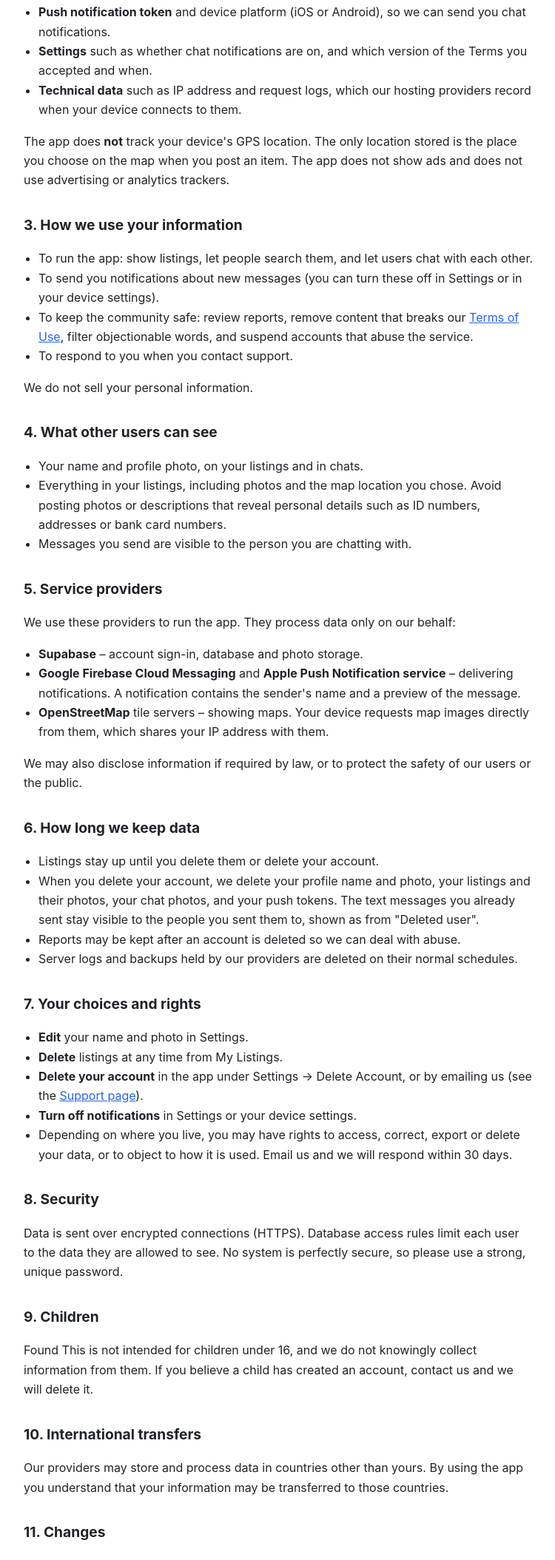
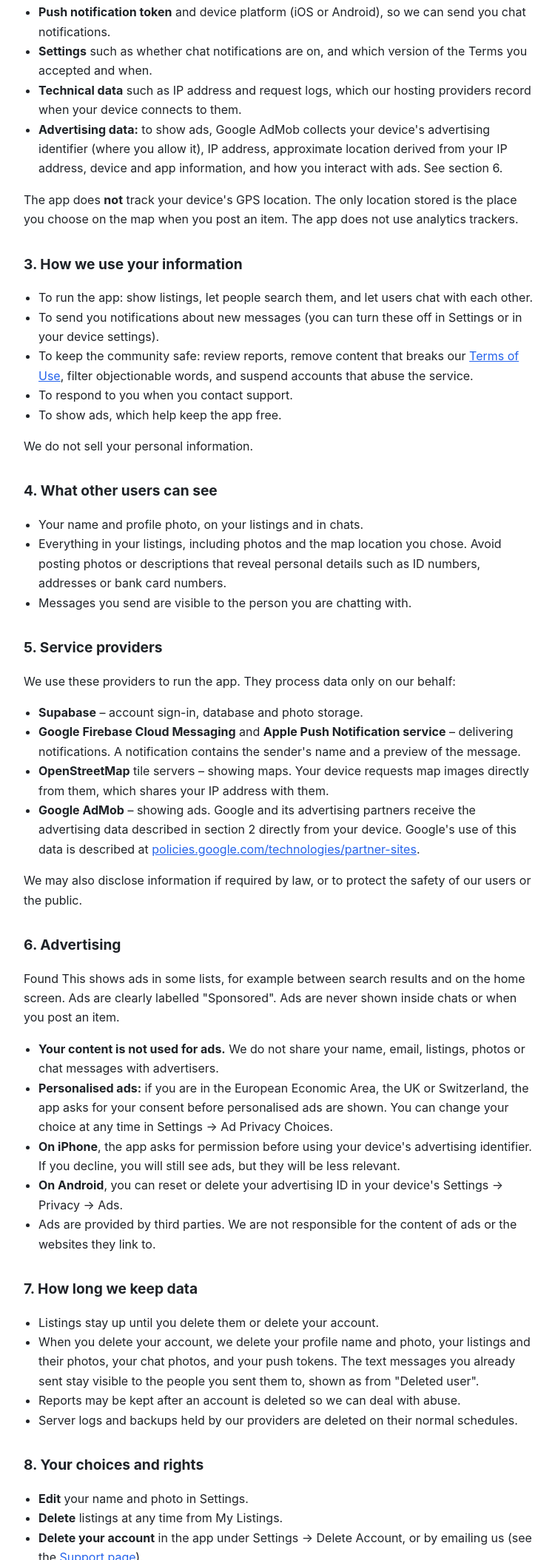
Before and after one commit to birukabrha/found-this-legal, a plain HTML site: page privacy/index.html in a window 1280 px wide. Shown: the part 691-2800 px from the top of the page at 74% size, without its empty margins (264-1014 px from the left). Drawn offline with Linux system fonts and the light colour scheme.

Commit message:
Update privacy policy effective date and sections

```diff
--- a/privacy/index.html
+++ b/privacy/index.html
@@ -15,7 +15,7 @@
   </nav>
 
   <h1>Privacy Policy</h1>
-  <p class="meta">Effective: 16 November 2026</p>
+  <p class="meta">Effective: 17 November 2026</p>
 
   <p>Found This ("the app", "we", "us") helps people who find lost items post
     them so the owners can find and contact them. This policy explains what
@@ -46,11 +46,14 @@
       and which version of the Terms you accepted and when.</li>
     <li><strong>Technical data</strong> such as IP address and request logs,
       which our hosting providers record when your device connects to them.</li>
+    <li><strong>Advertising data:</strong> to show ads, Google AdMob collects
+      your device's advertising identifier (where you allow it), IP address,
+      approximate location derived from your IP address, device and app
+      information, and how you interact with ads. See section 6.</li>
   </ul>
   <p>The app does <strong>not</strong> track your device's GPS location. The
     only location stored is the place you choose on the map when you post an
-    item. The app does not show ads and does not use advertising or analytics
-    trackers.</p>
+    item. The app does not use analytics trackers.</p>
 
   <h2>3. How we use your information</h2>
   <ul>
@@ -62,6 +65,7 @@
       our <a href="../terms/">Terms of Use</a>, filter objectionable words, and
       suspend accounts that abuse the service.</li>
     <li>To respond to you when you contact support.</li>
+    <li>To show ads, which help keep the app free.</li>
   </ul>
   <p>We do not sell your personal information.</p>
 
@@ -87,11 +91,35 @@
     <li><strong>OpenStreetMap</strong> tile servers – showing maps. Your device
       requests map images directly from them, which shares your IP address
       with them.</li>
+    <li><strong>Google AdMob</strong> – showing ads. Google and its advertising
+      partners receive the advertising data described in section 2 directly
+      from your device. Google's use of this data is described at
+      <a href="https://policies.google.com/technologies/partner-sites">policies.google.com/technologies/partner-sites</a>.</li>
   </ul>
   <p>We may also disclose information if required by law, or to protect the
     safety of our users or the public.</p>
 
-  <h2>6. How long we keep data</h2>
+  <h2>6. Advertising</h2>
+  <p>Found This shows ads in some lists, for example between search results
+    and on the home screen. Ads are clearly labelled "Sponsored". Ads are never
+    shown inside chats or when you post an item.</p>
+  <ul>
+    <li><strong>Your content is not used for ads.</strong> We do not share your
+      name, email, listings, photos or chat messages with advertisers.</li>
+    <li><strong>Personalised ads:</strong> if you are in the European Economic
+      Area, the UK or Switzerland, the app asks for your consent before
+      personalised ads are shown. You can change your choice at any time in
+      Settings &rarr; Ad Privacy Choices.</li>
+    <li><strong>On iPhone</strong>, the app asks for permission before using
+      your device's advertising identifier. If you decline, you will still see
+      ads, but they will be less relevant.</li>
+    <li><strong>On Android</strong>, you can reset or delete your advertising ID
+      in your device's Settings &rarr; Privacy &rarr; Ads.</li>
+    <li>Ads are provided by third parties. We are not responsible for the
+      content of ads or the websites they link to.</li>
+  </ul>
+
+  <h2>7. How long we keep data</h2>
   <ul>
     <li>Listings stay up until you delete them or delete your account.</li>
     <li>When you delete your account, we delete your profile name and photo,
@@ -104,7 +132,7 @@
       normal schedules.</li>
   </ul>
 
-  <h2>7. Your choices and rights</h2>
+  <h2>8. Your choices and rights</h2>
   <ul>
     <li><strong>Edit</strong> your name and photo in Settings.</li>
     <li><strong>Delete</strong> listings at any time from My Listings.</li>
@@ -113,31 +141,35 @@
       <a href="../support/">Support page</a>).</li>
     <li><strong>Turn off notifications</strong> in Settings or your device
       settings.</li>
+    <li><strong>Ad choices:</strong> change your ad consent in Settings &rarr;
+      Ad Privacy Choices (where available), or limit ad tracking in your
+      device settings.</li>
     <li>Depending on where you live, you may have rights to access, correct,
       export or delete your data, or to object to how it is used. Email us and
       we will respond within 30 days.</li>
   </ul>
 
-  <h2>8. Security</h2>
+  <h2>9. Security</h2>
   <p>Data is sent over encrypted connections (HTTPS). Database access rules
     limit each user to the data they are allowed to see. No system is
     perfectly secure, so please use a strong, unique password.</p>
 
-  <h2>9. Children</h2>
-  <p>Found This is not intended for children under 16, and we do not knowingly
-    collect information from them. If you believe a child has created an
-    account, contact us and we will delete it.</p>
+  <h2>10. Who can use the app</h2>
+  <p>Found This is only for people <strong>18 and older</strong>, because the
+    app involves contacting and meeting people you do not know. We do not
+    knowingly collect information from anyone under 18. If you believe someone
+    under 18 has created an account, contact us and we will delete it.</p>
 
-  <h2>10. International transfers</h2>
+  <h2>11. International transfers</h2>
   <p>Our providers may store and process data in countries other than yours.
     By using the app you understand that your information may be transferred
     to those countries.</p>
 
-  <h2>11. Changes</h2>
+  <h2>12. Changes</h2>
   <p>If we make significant changes to this policy we will update the date
     above and tell you in the app.</p>
 
-  <h2>12. Contact</h2>
+  <h2>13. Contact</h2>
   <p>Questions or requests: <a href="mailto:birukabrha@gmail.com">birukabrha@gmail.com</a></p>
 </main>
 </body>
```
